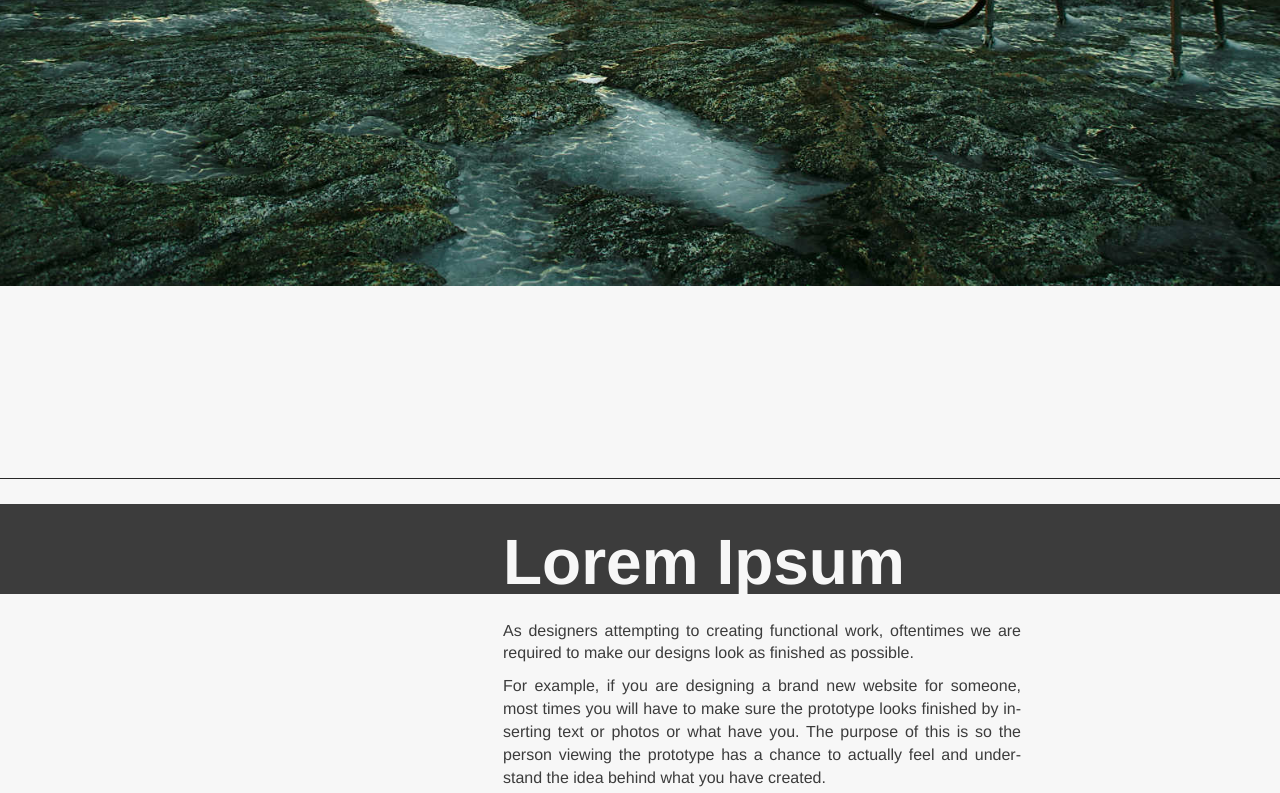
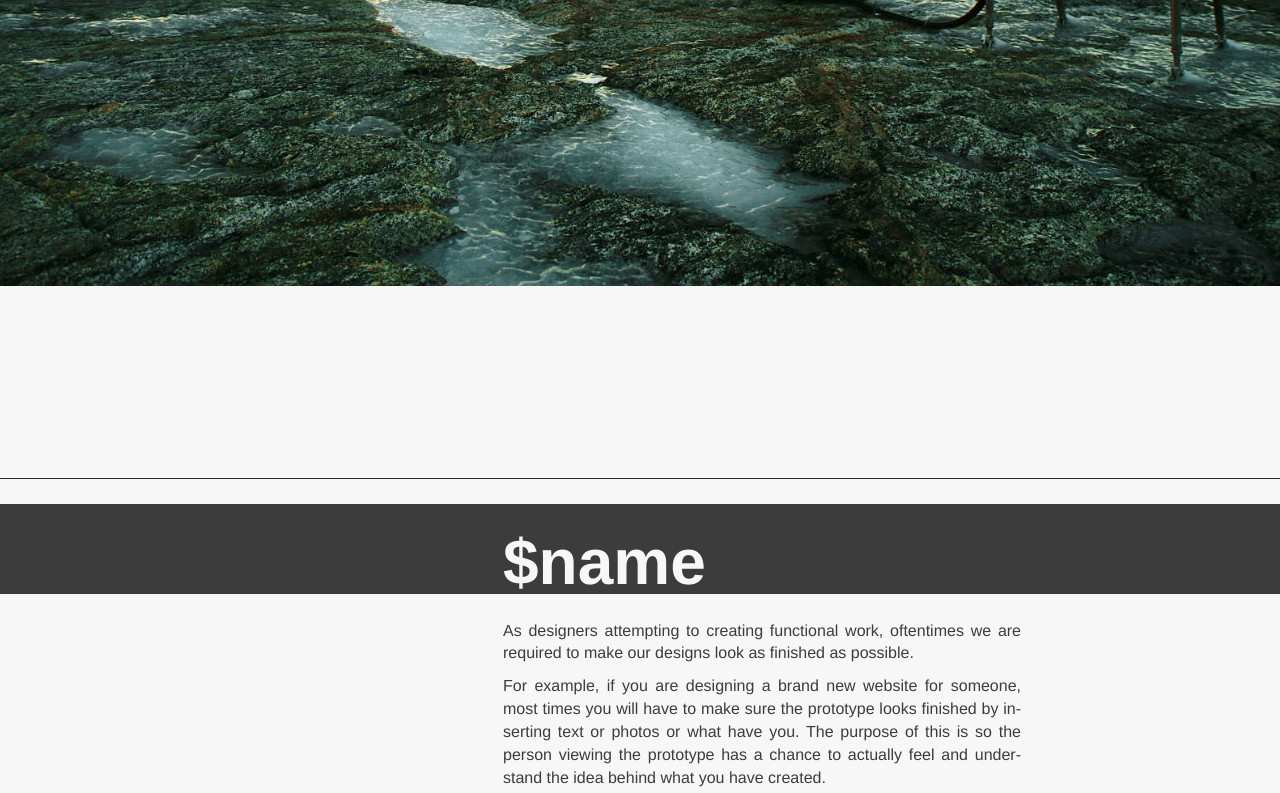
Before and after one commit to arnfred/Dynkarken, a Python web app: template templates/page.html in a window 1280 px wide. Shown: the part 24-817 px from the top of the page. Run offline with Jinja, Linux system fonts and the light colour scheme; the template is opened without the code that fills it, so the values that code supplies are empty; some libraries are stand-ins or nearby versions.

Commit message:
Changed so heading reflects url

```diff
--- a/templates/page.html
+++ b/templates/page.html
@@ -31,7 +31,7 @@ $def with(name, page_id)
         -->
         <div id="content">
 
-            <h1>Lorem Ipsum</h1>
+            <h1>$name</h1>
             <article lang="en">
                 <p>As designers attempting to creating functional work, oftentimes we are required to make our designs look as finished as possible.</p>
 
```
